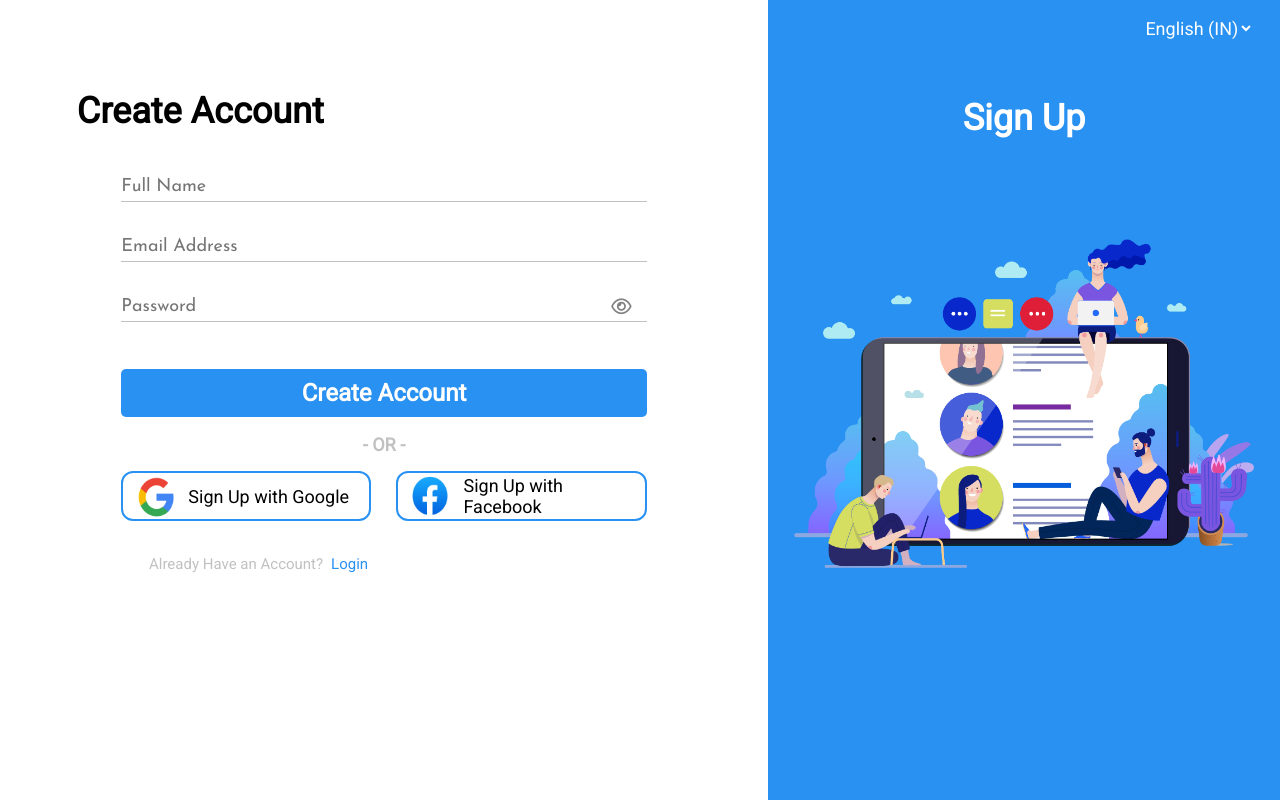
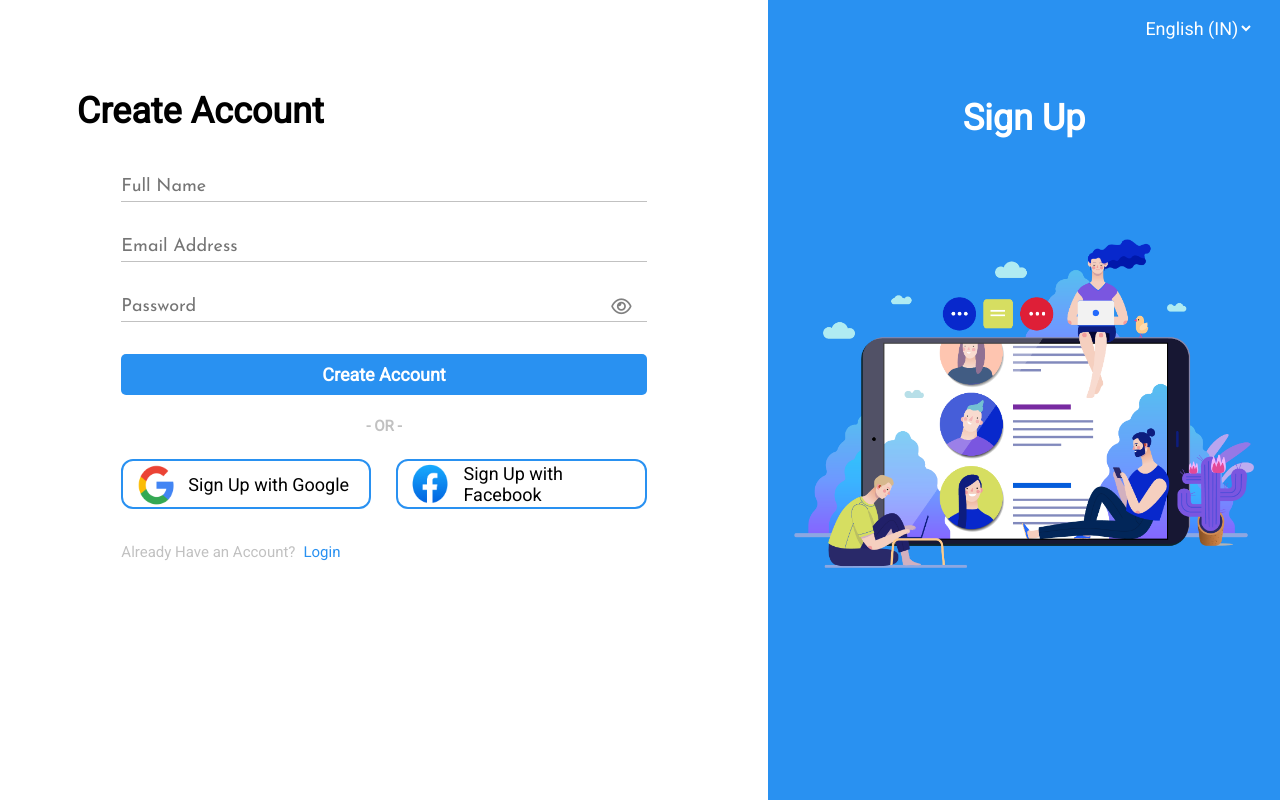
Before and after one commit to jayathissa23/uni-deploy-14-, a plain HTML site: page index.html in a window 1280 px wide. Drawn offline with Linux system fonts and the light colour scheme.

Commit message:
Update style.css

```diff
--- a/style.css
+++ b/style.css
@@ -77,8 +77,8 @@ main {
             border-radius: 5px;
             padding-top: 10px;
             padding-bottom: 10px;
-            margin-top: 29px;
-            font-size: 24px;
+            margin-top: 14px;
+            font-size: 18px;
             transition: width .2s; }
             main .container .col-1 .wrapper form button:hover {
               width: 100%; }
@@ -88,8 +88,9 @@ main {
             margin-top: 22px;
             margin-bottom: 20px;
             font-weight: bold;
-            margin-top: 17px;
-            margin-bottom: 7px; }
+            font-size: 15px;
+            margin-bottom: 15px;
+            margin-top: 22px; }
           main .container .col-1 .wrapper form .social-login {
             display: flex;
             flex-direction: row;
@@ -117,7 +118,7 @@ main {
           text-align: left;
           padding-top: 25px;
           font-size: 15px;
-          width: 85%;
+          width: 95%;
           margin: 0 auto; }
           main .container .col-1 .wrapper .sign-up-text a {
             color: var(--color-Primary);
```
